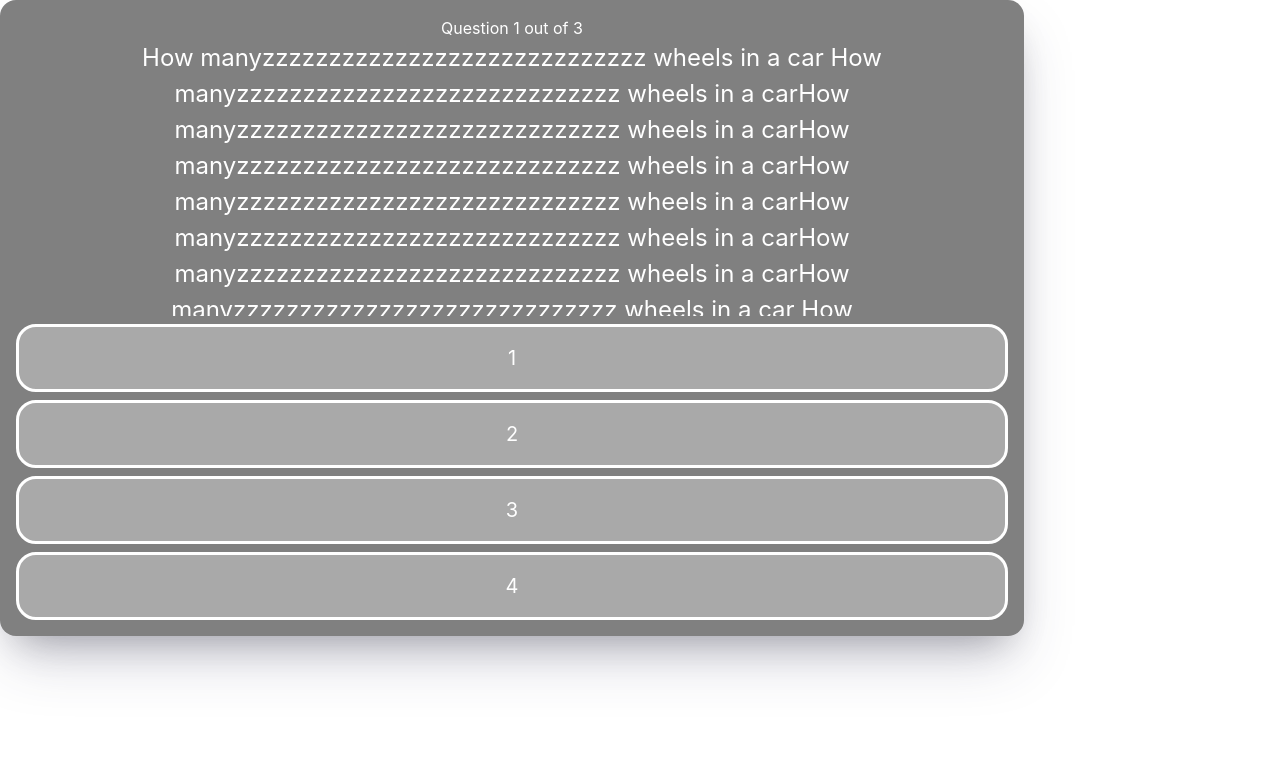
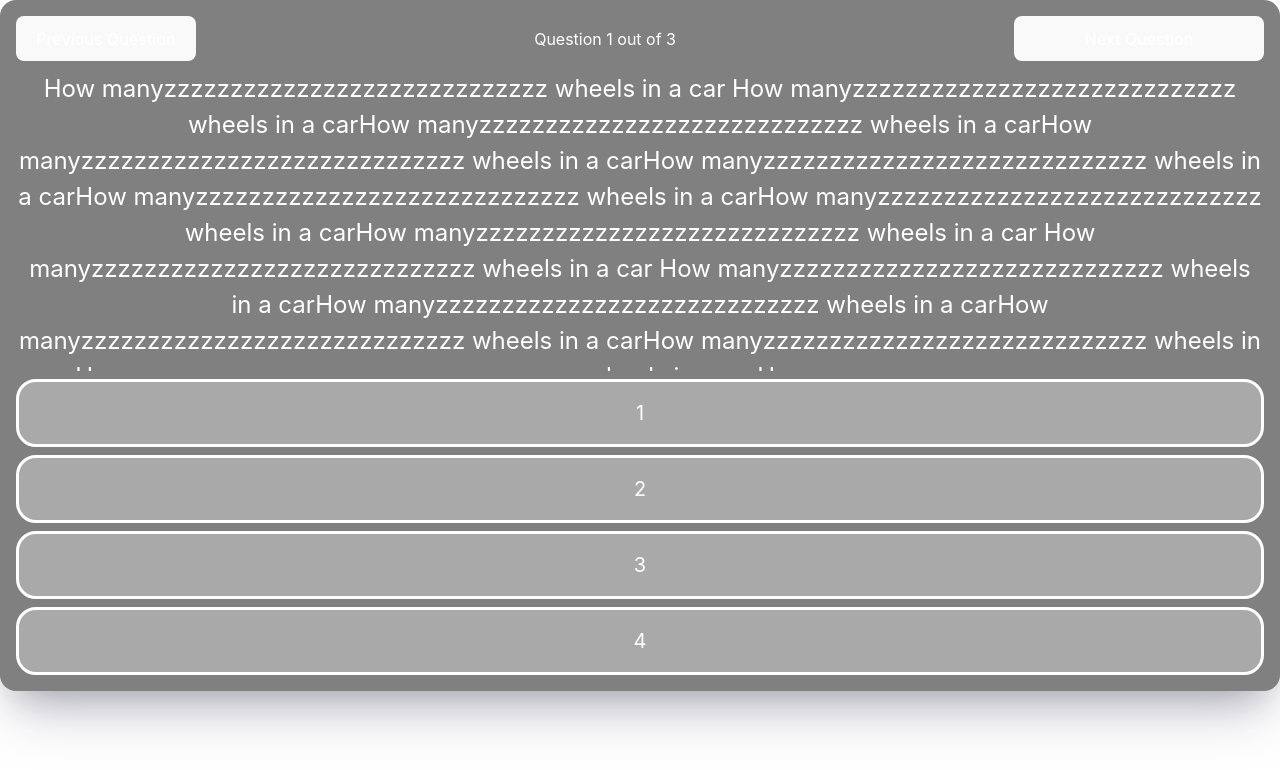
Before and after one commit to Monash-FIT3170/EdVantage, a React (Vite) app in the folder frontend/: page / in a window 1280 px wide. Shown: the top 770 px of the page. Built offline with nearby package versions, Linux system fonts and the light colour scheme.

Commit message:
adding button to nagivate between the question

```diff
--- a/frontend/src/components/quizz/MultipleQuizz.tsx
+++ b/frontend/src/components/quizz/MultipleQuizz.tsx
@@ -1,45 +1,67 @@
 import React, {useState} from 'react'
+import * as ReactDOM from 'react-dom';
+import { createRoot } from 'react-dom/client';
 import './Quizz.css'
 
 function MultipleQuizz () {
     var [currentQuestion, setCurrentQuestion]=useState(0);
+    var showPreviusButton=false;
+    var showNextsButton=false;
+
     var questionList=[{
         id:0,
         text:"How manyzzzzzzzzzzzzzzzzzzzzzzzzzzzzz wheels in a car How manyzzzzzzzzzzzzzzzzzzzzzzzzzzzzz wheels in a carHow manyzzzzzzzzzzzzzzzzzzzzzzzzzzzzz wheels in a carHow manyzzzzzzzzzzzzzzzzzzzzzzzzzzzzz wheels in a carHow manyzzzzzzzzzzzzzzzzzzzzzzzzzzzzz wheels in a carHow manyzzzzzzzzzzzzzzzzzzzzzzzzzzzzz wheels in a carHow manyzzzzzzzzzzzzzzzzzzzzzzzzzzzzz wheels in a carHow manyzzzzzzzzzzzzzzzzzzzzzzzzzzzzz wheels in a car How manyzzzzzzzzzzzzzzzzzzzzzzzzzzzzz wheels in a car How manyzzzzzzzzzzzzzzzzzzzzzzzzzzzzz wheels in a carHow manyzzzzzzzzzzzzzzzzzzzzzzzzzzzzz wheels in a carHow manyzzzzzzzzzzzzzzzzzzzzzzzzzzzzz wheels in a carHow manyzzzzzzzzzzzzzzzzzzzzzzzzzzzzz wheels in a carHow manyzzzzzzzzzzzzzzzzzzzzzzzzzzzzz wheels in a carHow manyzzzzzzzzzzzzzzzzzzzzzzzzzzzzz wheels in a carHow manyzzzzzzzzzzzzzzzzzzzzzzzzzzzzz wheels in a car",
         type: "multiple",
+        morethanoneans:false,
         options:[
-            {id:0, text:"1"},
-            {id:1, text:"2"},
-            {id:2, text:"3"},
-            {id:3, text:"4"},
+            {id:0, text:"1", isChoosen:false},
+            {id:1, text:"2", isChoosen:false},
+            {id:2, text:"3", isChoosen:false},
+            {id:3, text:"4", isChoosen:false},
         ]
     },
     {
         id:1,
-        text:"question2",
+        text:"How manyzzzzzzzzzzzzzzzzzzzzzzzzzzzzz wheels in a car How manyzzzzzzzzzzzzzzzzzzzzzzzzzzzzz wheels in a carHow manyzzzzzzzzzzzzzzzzzzzzzzzzzzzzz wheels in a carHow manyzzzzzzzzzzzzzzzzzzzzzzzzzzzzz wheels in a carHow manyzzzzzzzzzzzzzzzzzzzzzzzzzzzzz wheels in a carHow manyzzzzzzzzzzzzzzzzzzzzzzzzzzzzz wheels in a carHow manyzzzzzzzzzzzzzzzzzzzzzzzzzzzzz wheels in a carHow manyzzzzzzzzzzzzzzzzzzzzzzzzzzzzz wheels in a car How manyzzzzzzzzzzzzzzzzzzzzzzzzzzzzz wheels in a car How manyzzzzzzzzzzzzzzzzzzzzzzzzzzzzz wheels in a carHow manyzzzzzzzzzzzzzzzzzzzzzzzzzzzzz wheels in a carHow manyzzzzzzzzzzzzzzzzzzzzzzzzzzzzz wheels in a carHow manyzzzzzzzzzzzzzzzzzzzzzzzzzzzzz wheels in a carHow manyzzzzzzzzzzzzzzzzzzzzzzzzzzzzz wheels in a carHow manyzzzzzzzzzzzzzzzzzzzzzzzzzzzzz wheels in a carHow manyzzzzzzzzzzzzzzzzzzzzzzzzzzzzz wheels in a car",
         type: "multiple",
+        morethanoneans:false,
         options:[
-            {id:0, text:"Libin"},
-            {id:1, text:"Nick"},
-            {id:2, text:"Daniel"},
-            {id:3, text:"Shareef"},
-            {id:4, text:"Zareef"},
+            {id:0, text:"1", isChoosen:false},
+            {id:1, text:"2", isChoosen:false},
+            {id:2, text:"3", isChoosen:false},
+            {id:3, text:"4", isChoosen:false},
         ]
     },
     {
         id:2,
-        text:"question3",
+        text:"this is question 3",
         type: "multiple",
+        morethanoneans:false,
         options:[
-            {id:0, text:"Libin3"},
-            {id:1, text:"Nick3"},
-            {id:2, text:"Daniel3"},
-            {id:3, text:"Shareef3"},
-            {id:4, text:"Zareef3"},
+            {id:0, text:"answer 3 1", isChoosen:false},
+            {id:1, text:"answer 3 2", isChoosen:false},
+            {id:2, text:"answer 3 3", isChoosen:false},
+            {id:3, text:"answer 3 4", isChoosen:false},
         ]
     },
     ];
     var answerList=[];
+    function showButton(){
+        if (currentQuestion==0){
+            showPreviusButton=false;
+        }
+        // if (cr===0){
+        //     setShowPreviusButton(false);
+        // } else {
+        //     setShowPreviusButton(true);
+        // }
+        // if (currentQuestion===questionList.length){
+        //     setShowPreviusButton(false);
+        // } else {
+        //     setShowPreviusButton(true);
+        // }
+    }
+    showButton();
     function recordAnswer(questionid,ans){
         var temp={
             "id":questionid,
@@ -49,31 +71,56 @@ function MultipleQuizz () {
         for (var i=0;i<answerList.length;i++){
             if(answerList[0].id==questionid){
               answerList[0].answer=ans;
+            if(ans.isChoosen){
+                ans.isChoosen=false;
+                answerList.pop()
+            }
               ischecked=1;
+              console.log(questionList[currentQuestion].options)
+
             }
         }
         if(ischecked==0){
             answerList.push(temp);
             console.log(questionid);
             console.log(ans.text);
+
+            ans.isChoosen=true;
+            console.log(questionList[currentQuestion].options)
         }
         if(currentQuestion+1<questionList.length){
-            setCurrentQuestion(currentQuestion+1);
+            //setCurrentQuestion(currentQuestion+1);
         } else {
 
+        }
+    }
+    function printAnswer(option){
+        if(!option.isChoosen){
+            return <li className='multiple-choice' key={option.id} onClick={()=>recordAnswer(questionList[currentQuestion].id,option)}>{option.text}</li>
+        }
+    }
+    function goToPreviousQuestion(){
+        if (currentQuestion>=1){
+            setCurrentQuestion(currentQuestion-1);
+        }
+    }
+    function goToNextQuestion(){
+        if (currentQuestion+1<questionList.length){
+            setCurrentQuestion(currentQuestion+1);
         }
     }
     return (
     <div className='question-card'>
     <div className='question-field'>
+    <button className='previous-button-field' onClick={()=>goToPreviousQuestion()}>Previous Question</button>
     <h2 className='question-index'>Question {currentQuestion+1} out of {questionList.length}</h2>
+    <button className='next-button-field' onClick={()=>goToNextQuestion()}>Next Question</button>
+    </div>
     <h2 className='question-txt'>{questionList[currentQuestion].text}</h2>
-    </div>
+
       <ul className='multiple-box'>
         {questionList[currentQuestion].options.map((option) => {
-            return (
-            <li className='multiple-choice' key={option.id} onClick={()=>recordAnswer(questionList[currentQuestion].id,option)}>{option.text}</li>
-            );
+            return printAnswer(option);
         })}
         </ul>
     </div>
--- a/frontend/src/components/quizz/Quizz.css
+++ b/frontend/src/components/quizz/Quizz.css
@@ -4,7 +4,7 @@
     color: white;
     padding: 16px;
     height: auto;
-    width: 80%;
+    width: 100%;
     box-shadow: rgba(50, 50, 93, 0.25) 0px 30px 60px -12px,
     rgba(0, 0, 0, 0.3) 0px 18px 36px -18px;
 }
@@ -21,11 +21,26 @@ margin-top: 8px;
 }
 .question-txt{
 font-size:x-large;
+max-height: 300px;
+overflow: scroll;
+margin-top: 10px;
 }
 .question-field{
-    max-height: 300px;
+    max-height: 10%;
+    width: 100%;
+    margin:auto;
+    display: flex;
     overflow: scroll;
 }
 .question-index{
+    margin: auto;
     font:bold;
 }
+.next-button-field{
+    float:right;
+    width: 20%;
+}
+.previous-button{
+    float:left;
+    width: 20%;
+}
```
Also changed, not shown: frontend/src/components/quizz/Quizz.js (added, +18 -0 lines).
